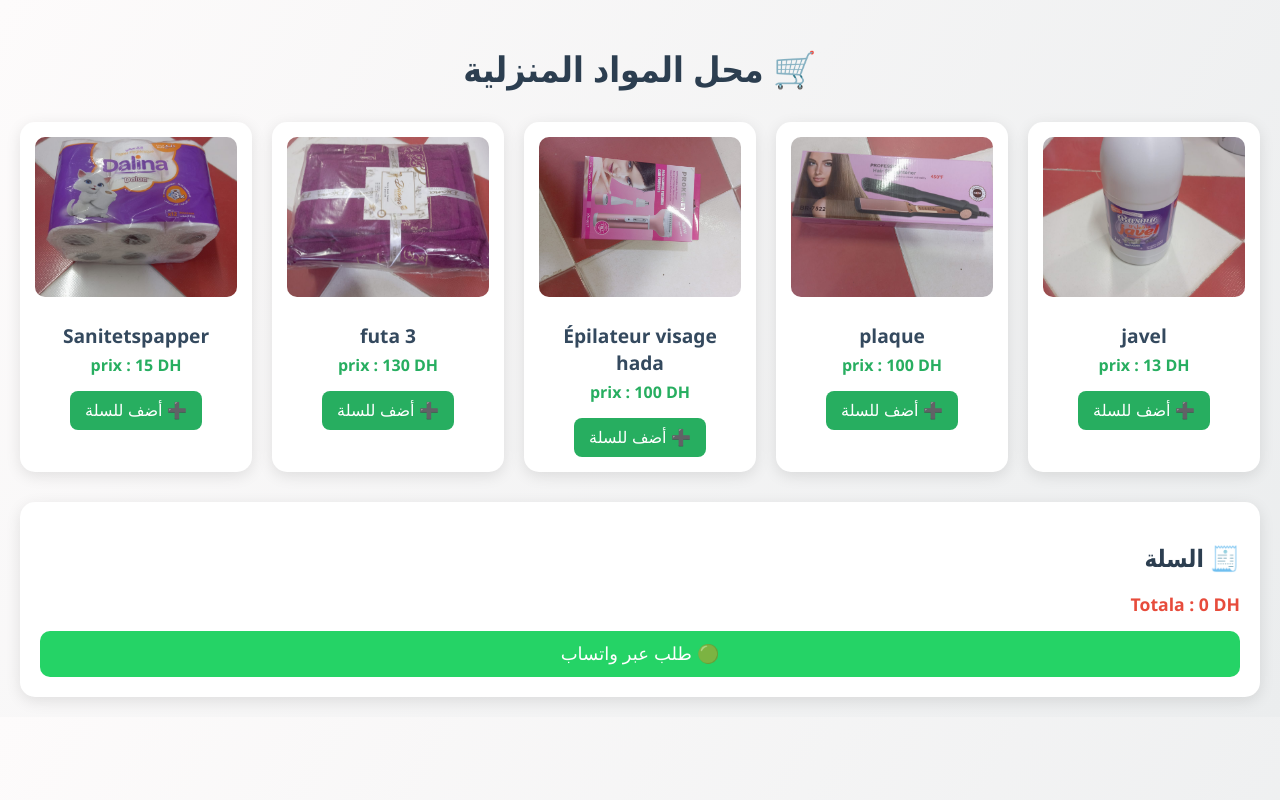
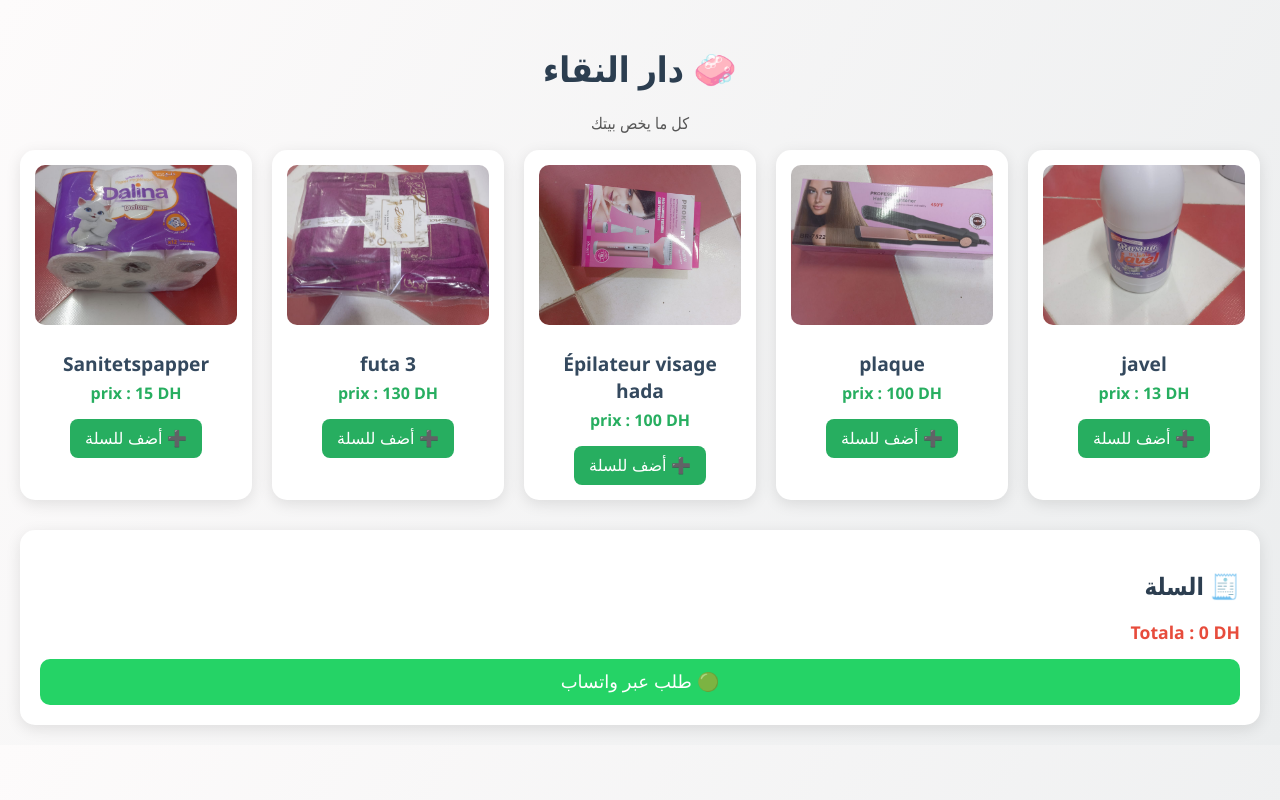
Before and after one commit to HAYTHAM-SBOU/home-shop, a plain HTML site: page index.html in a window 1280 px wide. Drawn offline with Linux system fonts and the light colour scheme.

Commit message:
Update index.html title and content

```diff
--- a/index.html
+++ b/index.html
@@ -3,11 +3,14 @@
 <head>
     <meta charset="UTF-8">
     <meta name="viewport" content="width=device-width, initial-scale=1.0">
-  <title>محل المواد المنزلية</title>
+  <title>دار النقاء | المواد المنزلية</title>
   <link rel="stylesheet" href="style.css">
 <body>
 
-<h1>🛒 محل المواد المنزلية</h1>
+<h1>🧼 دار النقاء</h1>
+<p style="text-align:center; margin-top:-10px; color:#555;">
+  كل ما يخص بيتك
+</p>
 
 <!-- المنتوجات -->
 <section class="products">
@@ -106,4 +109,5 @@
   }
 </script>
 </body>
+
 </html>
```
